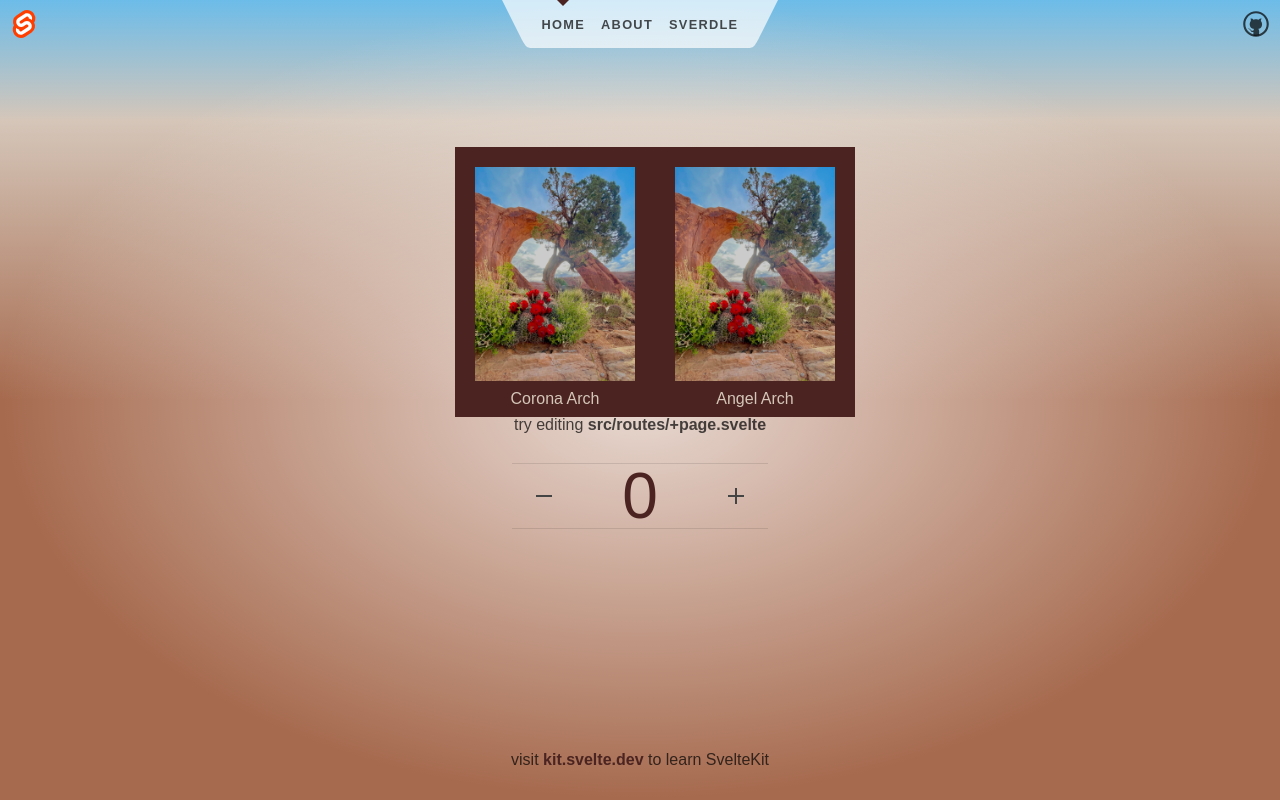
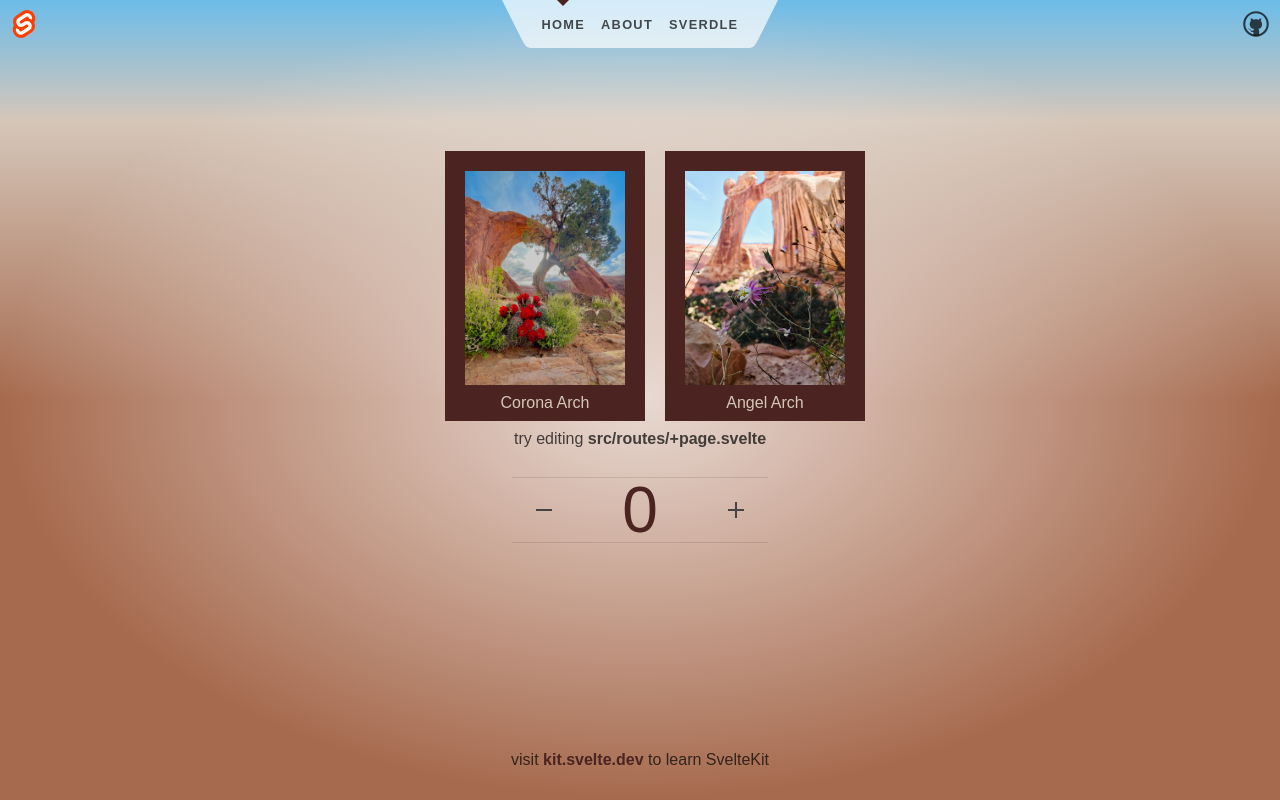
Before and after one commit to Sheilabob/bobbiesarches, a SvelteKit app: page / in a window 1280 px wide. Built offline with nearby package versions, Linux system fonts and the light colour scheme.

Commit message:
finished mapping objects, made flip side bigger

```diff
--- a/src/routes/PictureCard.svelte
+++ b/src/routes/PictureCard.svelte
@@ -14,8 +14,29 @@
   }
 
   let arches = [
-    { title: "Corona Arch", flipped: true },
-    { title: "Angel Arch", flipped: true },
+    {
+      title: "Corona Arch",
+      flipped: true,
+      size: "110ft x 110ft",
+      picdate: "4/24/22",
+      type: "Buttress",
+      traildesc: "Well-marked, busy trail near Moab, UT.",
+      gps: "38 34.790' -109 37.197'",
+      srcset: coronaarch,
+      alt: "Corona Arch with Claret Cup in front",
+    },
+    {
+      title: "Angel Arch",
+      flipped: true,
+      size: "135ft x 120ft",
+      picdate: "6/3/20",
+      type: "Fin",
+      traildesc:
+        "Marked back-country trail (13 miles to nearest trailhead) leads to front, route-finding and scrambling to get up to and behind. Inside Needles District of Canyonlands National Park, Salt Creek. Permit required for overnight stays.",
+      gps: "38 3.106' -109 45.406'",
+      srcset: angelarch,
+      alt: "Columbine with Angel Arch in the background",
+    },
   ];
 </script>
 
@@ -27,22 +48,26 @@
         {#if arch.flipped}
           <div class="coronaarch side" transition:flip>
             <picture>
-              <source srcset={coronaarch} type="image/jpg" />
-              <img
-                src={coronaarch}
-                alt="Corona Arch with Claret Cup in front"
-              />
+              <source srcset={arch.srcset} type="image/jpg" />
+              <img src={arch.srcset} alt={arch.alt} />
             </picture>
             <div class="piclabel">{arch.title}</div>
           </div>
         {:else}
-          <div class="side" transition:flip>
-            <h2>Corona Arch Info</h2>
-            <p>Size: 110ft x 110ft</p>
-            <p>Type: Buttress</p>
-            <p>Date of Picture: 4/24/22</p>
-            <p>Trail Description: Well-marked, busy trail near Moab, UT.</p>
-            <p>GPS: 38 34.790' -109 37.197'</p>
+          <div class="coronaarch side back" transition:flip>
+            <picture>
+              <source srcset={arch.srcset} type="image/jpg" />
+              <img
+                src={arch.srcset}
+                alt="Corona Arch with Claret Cup in front"
+              />
+            </picture>
+            <h2>{arch.title}</h2>
+            <p>Size: {arch.size}</p>
+            <p>Type: {arch.type}</p>
+            <p>Date of Picture: {arch.picdate}</p>
+            <p>Trail Description: {arch.traildesc}</p>
+            <p>GPS: {arch.gps}</p>
           </div>
         {/if}
       </div>
@@ -99,6 +124,7 @@
     position: relative;
     width: 200px;
     height: 270px;
+    margin: 10px;
   }
 
   .card {
@@ -122,6 +148,13 @@
     /* justify-content: center; */
     /* align-items: center; */
   }
+
+  .back {
+    height: 225%;
+    width: 225%;
+    z-index: 5;
+  }
+
   h2 {
     font-size: 22px;
   }
```
